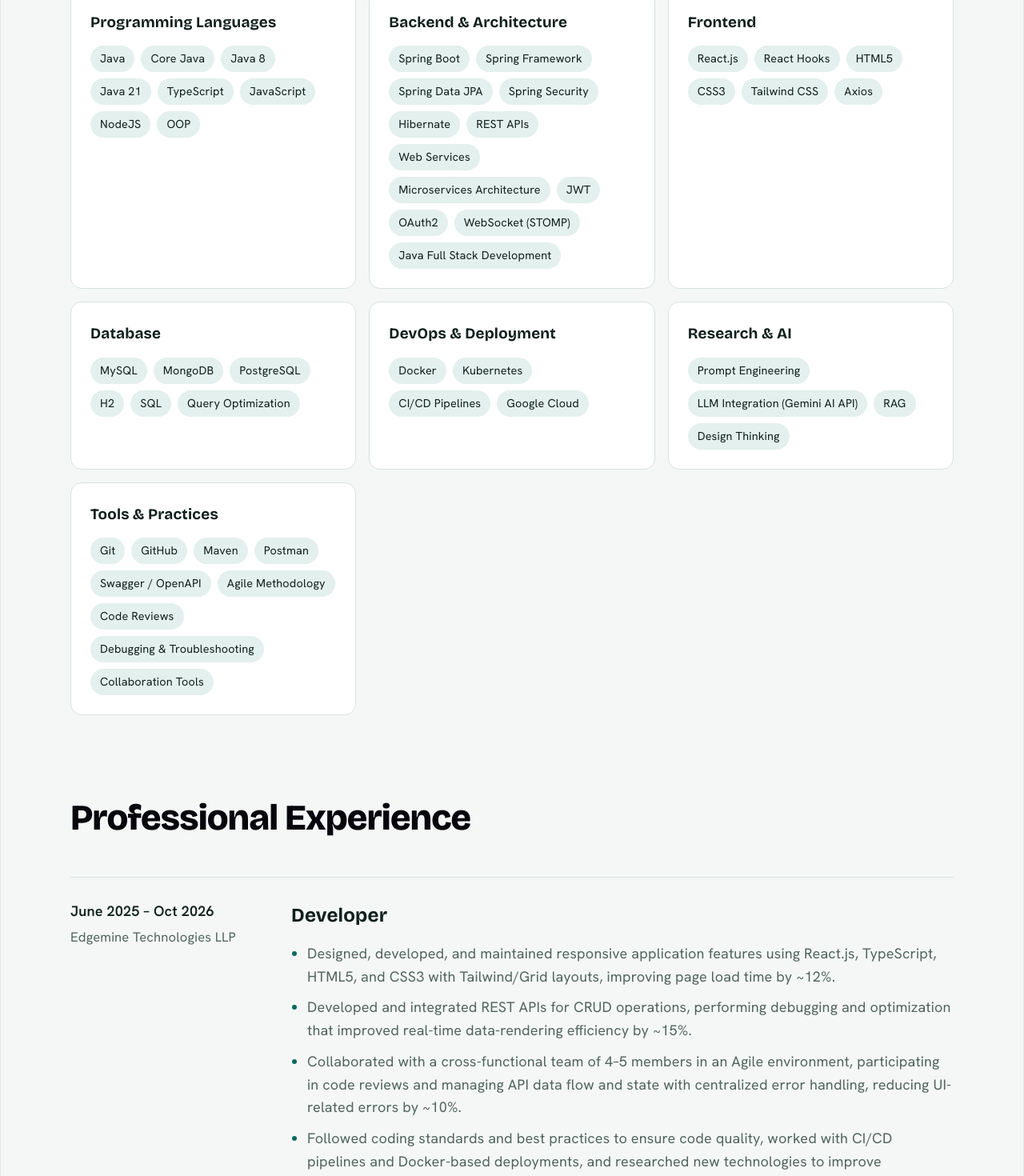
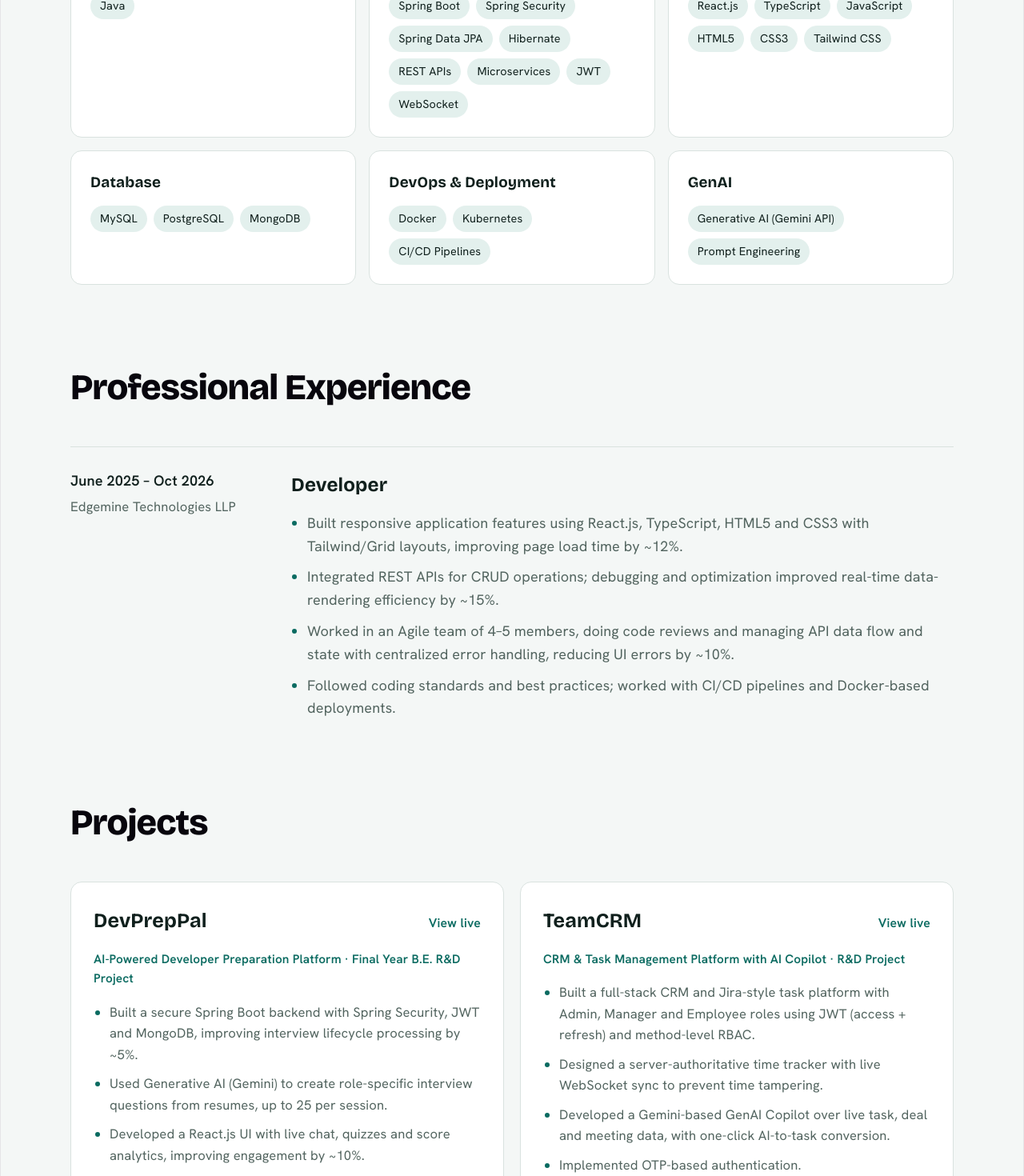
Before and after one commit to Payal-Jadhao/PAYAL-PORTFOLIO, a React (Vite) app: page / in a window 1280 px wide. Shown: the part 760-2230 px from the top of the page at 80% size. Built offline with nearby package versions, Linux system fonts and the light colour scheme.

Commit message:
Update portfolio content

```diff
--- a/src/App.jsx
+++ b/src/App.jsx
@@ -9,13 +9,12 @@ const NAV = [
 ];
 
 const SKILLS = [
-  ['Programming Languages', ['Java', 'Core Java', 'Java 8', 'Java 21', 'TypeScript', 'JavaScript', 'NodeJS', 'OOP']],
-  ['Backend & Architecture', ['Spring Boot', 'Spring Framework', 'Spring Data JPA', 'Spring Security', 'Hibernate', 'REST APIs', 'Web Services', 'Microservices Architecture', 'JWT', 'OAuth2', 'WebSocket (STOMP)', 'Java Full Stack Development']],
-  ['Frontend', ['React.js', 'React Hooks', 'HTML5', 'CSS3', 'Tailwind CSS', 'Axios']],
-  ['Database', ['MySQL', 'MongoDB', 'PostgreSQL', 'H2', 'SQL', 'Query Optimization']],
-  ['DevOps & Deployment', ['Docker', 'Kubernetes', 'CI/CD Pipelines', 'Google Cloud']],
-  ['Research & AI', ['Prompt Engineering', 'LLM Integration (Gemini AI API)', 'RAG', 'Design Thinking']],
-  ['Tools & Practices', ['Git', 'GitHub', 'Maven', 'Postman', 'Swagger / OpenAPI', 'Agile Methodology', 'Code Reviews', 'Debugging & Troubleshooting', 'Collaboration Tools']],
+  ['Programming Language', ['Java']],
+  ['Backend', ['Spring Boot', 'Spring Security', 'Spring Data JPA', 'Hibernate', 'REST APIs', 'Microservices', 'JWT', 'WebSocket']],
+  ['Frontend', ['React.js', 'TypeScript', 'JavaScript', 'HTML5', 'CSS3', 'Tailwind CSS']],
+  ['Database', ['MySQL', 'PostgreSQL', 'MongoDB']],
+  ['DevOps & Deployment', ['Docker', 'Kubernetes', 'CI/CD Pipelines']],
+  ['GenAI', ['Generative AI (Gemini API)', 'Prompt Engineering']],
 ];
 
 const PROJECTS = [
@@ -24,27 +23,27 @@ const PROJECTS = [
     kind: 'AI-Powered Developer Preparation Platform · Final Year B.E. R&D Project',
     link: ['https://dev-prep-pal.vercel.app', 'View live'],
     points: [
-      'Designed a secure Java/Spring Boot backend with Spring Security, JWT authentication and MongoDB, achieving a ~5% improvement in interview lifecycle processing.',
-      'Designed an AI interview-preparation system using Gemini AI to generate context-aware, role-specific questions from candidate resumes; compared prompt-engineering strategies, supporting up to 25 questions per session.',
-      'Built and tested a React.js UI (interview routing, live chat, quizzes, score analytics) via user-feedback cycles, improving engagement by approx. 10%.',
+      'Built a secure Spring Boot backend with Spring Security, JWT and MongoDB, improving interview lifecycle processing by ~5%.',
+      'Used Generative AI (Gemini) to create role-specific interview questions from resumes, up to 25 per session.',
+      'Developed a React.js UI with live chat, quizzes and score analytics, improving engagement by ~10%.',
     ],
-    stack: ['Java', 'Spring Boot', 'Spring Security', 'MongoDB', 'JWT', 'React.js', 'Gemini AI API', 'REST APIs', 'Microservices', 'Docker'],
+    stack: ['Java', 'Spring Boot', 'Spring Security', 'JWT', 'MongoDB', 'React.js', 'Gemini API', 'REST APIs', 'Microservices', 'Docker'],
   },
   {
     name: 'TeamCRM',
     kind: 'CRM & Task Management Platform with AI Copilot · R&D Project',
     link: ['https://team-crm-iota.vercel.app', 'View live'],
     points: [
-      'Built a full-stack CRM and Jira-style task platform with Admin, Manager and Employee roles using JWT (access + refresh), BCrypt and method-level RBAC.',
-      'Designed a server-authoritative time tracker (UTC clock, one active timer per user, auto-pause) with live WebSocket sync to prevent time tampering.',
-      'Developed an agentic Gemini AI Copilot using RAG over live task, deal, user and meeting data, with cloud/offline modes and one-click AI-to-task conversion.',
-      'Implemented Google OAuth2 SSO and OTP-based authentication; documented REST APIs with Swagger / OpenAPI.',
+      'Built a full-stack CRM and Jira-style task platform with Admin, Manager and Employee roles using JWT (access + refresh) and method-level RBAC.',
+      'Designed a server-authoritative time tracker with live WebSocket sync to prevent time tampering.',
+      'Developed a Gemini-based GenAI Copilot over live task, deal and meeting data, with one-click AI-to-task conversion.',
+      'Implemented OTP-based authentication.',
     ],
-    stack: ['Java 21', 'Spring Boot 3', 'Spring Security', 'JWT', 'OAuth2', 'WebSocket (STOMP)', 'PostgreSQL', 'H2', 'React 19', 'TypeScript', 'Tailwind CSS', 'Gemini AI API', 'Swagger / OpenAPI'],
+    stack: ['Java', 'Spring Boot', 'Spring Security', 'JWT', 'WebSocket', 'PostgreSQL', 'React.js', 'TypeScript', 'Tailwind CSS', 'Gemini API'],
   },
 ];
 
-const RESUME_URL = 'https://drive.google.com/file/d/19jsCE0Ih9kWv6iRS3XsSd8K2XH30A5aF/view?usp=drive_link';
+const RESUME_URL = 'https://drive.google.com/file/d/18VKHkZP6Alz8xVQrVAbousjS-riIDHQy/view?usp=drivesdk';
 
 const CSS = `
 @import url('https://fonts.googleapis.com/css2?family=Bricolage+Grotesque:opsz,wght@12..96,500;12..96,700;12..96,800&family=Hanken+Grotesk:wght@400;500;600&display=swap');
@@ -222,9 +221,9 @@ export default function App() {
         <section id="about" className="hero">
           <div className="wrap hero-in">
             <div>
-              <h3>Java Full-Stack Developer | React.js Specialist | Generative & Agentic AI</h3>
+              <h3>Software Engineer | React.js Developer | Java Full-Stack (Spring Boot) | Generative AI</h3>
               <p className="lead">
-                Computer Science graduate and Developer with hands-on experience in Java full stack development using Spring Boot, REST APIs, Microservices architecture, React.js, and TypeScript. Skilled in designing, developing, debugging, and maintaining scalable applications, integrating frontend and backend systems, containerizing and deploying with Docker, Kubernetes, and CI/CD pipelines, and collaborating with cross-functional teams in Agile environments. Experienced in code reviews, coding standards, and researching new technologies, including LLM/AI integration.
+                Software Engineer with 1+ year of experience as a Developer building web applications and integrating REST APIs using React.js, TypeScript and Tailwind CSS in Agile teams. Self-learning Java full stack development and have built two full-stack projects using Java, Spring Boot, Spring Security, JWT, MongoDB/PostgreSQL and the Gemini Generative AI API. Seeking a Java Full Stack Developer / Software Engineer role.
               </p>
             </div>
 
@@ -268,10 +267,10 @@ export default function App() {
               <div>
                 <h3>Developer</h3>
                 <ul className="list">
-                  <li>Designed, developed, and maintained responsive application features using React.js, TypeScript, HTML5, and CSS3 with Tailwind/Grid layouts, improving page load time by ~12%.</li>
-                  <li>Developed and integrated REST APIs for CRUD operations, performing debugging and optimization that improved real-time data-rendering efficiency by ~15%.</li>
-                  <li>Collaborated with a cross-functional team of 4–5 members in an Agile environment, participating in code reviews and managing API data flow and state with centralized error handling, reducing UI-related errors by ~10%.</li>
-                  <li>Followed coding standards and best practices to ensure code quality, worked with CI/CD pipelines and Docker-based deployments, and researched new technologies to improve development efficiency.</li>
+                  <li>Built responsive application features using React.js, TypeScript, HTML5 and CSS3 with Tailwind/Grid layouts, improving page load time by ~12%.</li>
+                  <li>Integrated REST APIs for CRUD operations; debugging and optimization improved real-time data-rendering efficiency by ~15%.</li>
+                  <li>Worked in an Agile team of 4–5 members, doing code reviews and managing API data flow and state with centralized error handling, reducing UI errors by ~10%.</li>
+                  <li>Followed coding standards and best practices; worked with CI/CD pipelines and Docker-based deployments.</li>
                 </ul>
               </div>
             </article>
@@ -325,10 +324,6 @@ export default function App() {
                 <h4>React JS Free Course</h4>
                 <p>Certificate of Excellence, Scaler Topics</p>
               </div>
-              <div className="card">
-                <h4>Implement DevOps Workflows in Google Cloud</h4>
-                <p>Google Cloud Skill Badge</p>
-              </div>
             </div>
           </div>
         </section>
@@ -338,7 +333,7 @@ export default function App() {
             <div className="contact">
               <div>
                 <h2>Open to New Opportunities!</h2>
-                <p>Seeking a Developer role to build and maintain robust Java applications and AI-powered solutions. Whether you have an opportunity or want to collaborate, feel free to reach out!</p>
+                <p>Seeking a Java Full Stack Developer / Software Engineer role to build robust web applications and AI-powered solutions. Whether you have an opportunity or want to collaborate, feel free to reach out!</p>
               </div>
               <div className="c-list">
                 <a className="c-item" href="mailto:payaljadhao2709@gmail.com"><span><small>📧 Email</small>payaljadhao2709@gmail.com</span></a>
```
